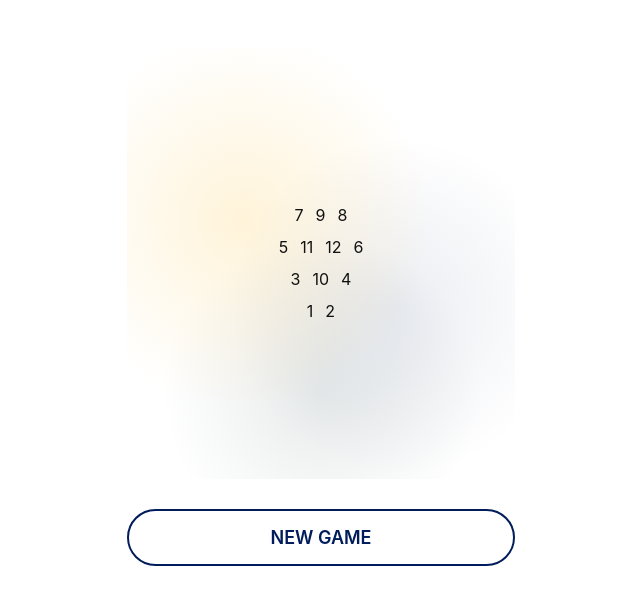
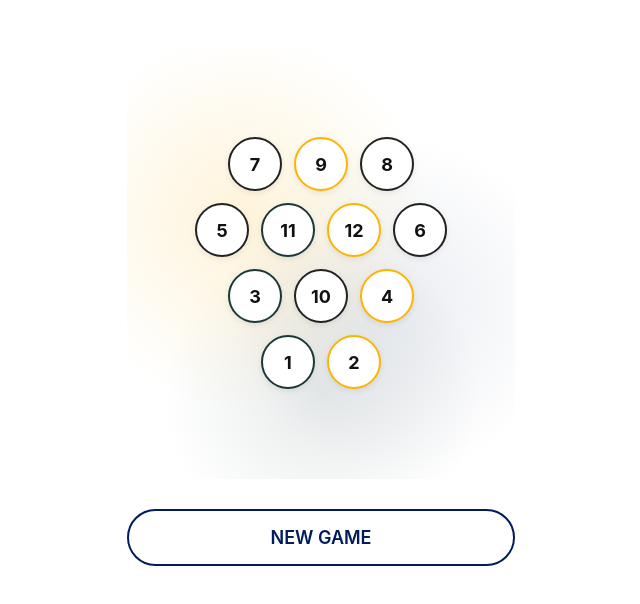
Before and after one commit to LuminaDx/Saffa-French-finska, a plain HTML site: page index.html in a window 1280 px wide. Shown: the part 184-788 px from the top of the page, without its empty margins (319-959 px from the left). Drawn offline with Linux system fonts and the light colour scheme.

Commit message:
Update style.css

```diff
--- a/style.css
+++ b/style.css
@@ -59,6 +59,19 @@ body { background: var(--bg); color: var(--text); min-height: 100vh; }
   gap: 12px;
   justify-content: center;
 }
+.pin {
+  width: 54px;
+  height: 54px;
+  border: 2.5px solid #222;
+  border-radius: 50%;
+  display: flex;
+  align-items: center;
+  justify-content: center;
+  font-weight: 700;
+  font-size: 18px;
+  background: #fff;
+  box-shadow: 0 2px 6px rgba(0,0,0,0.08);
+}
 .pin.green { border-color: var(--sa-green); }
 .pin.gold { border-color: var(--sa-gold); }
 .pin.blue { border-color: var(--french-blue); }
```
